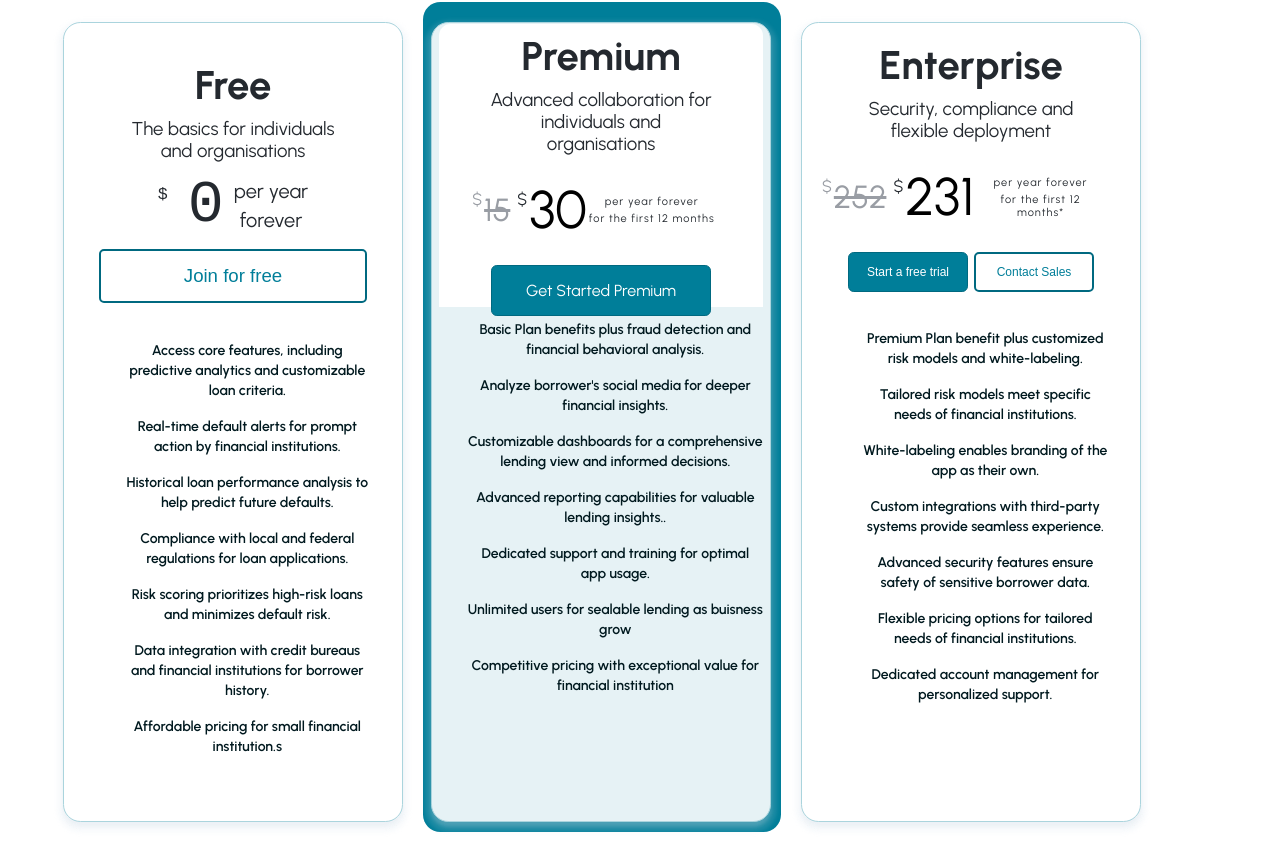
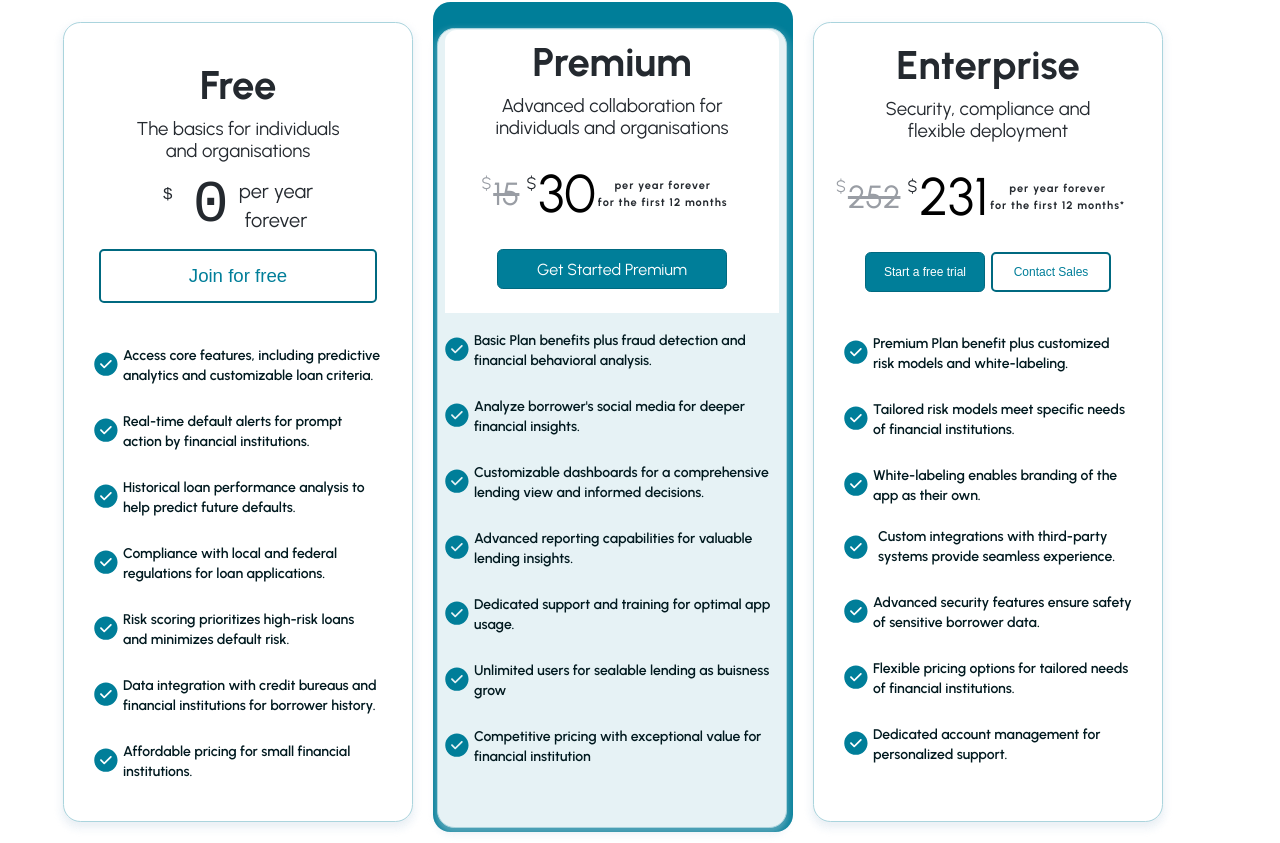
Before and after one commit to t1-loanwise/loanwise-b-team, a React (Create React App) app: page /pricing in a window 1280 px wide. Shown: the part 317-1160 px from the top of the page. Built offline with nearby package versions, Linux system fonts and the light colour scheme.

Commit message:
pricing page completed

```diff
--- a/src/Pages/Pricing/Pricing.css
+++ b/src/Pages/Pricing/Pricing.css
@@ -14,379 +14,7 @@
     font-size: 50px;
     line-height: 77px;
     color: #00191F;
-}
 
-.plan-div p {
-    font-size: 20px;
-    line-height: 29px;
-    text-align: center;
-    color: #00191F;
-    width: 70%;
-}
-
-.plan-div a {
-    font-weight: 700;
-    font-size: 20px;
-    line-height: 24px;
-    text-align: center;
-    text-decoration-line: underline;
-    color: #1D79E5;
-    padding-top: 5px;
-}
-
-/* ---------------------- 1st card style------------------- */
-.card-wrapper {
-    display: flex;
-    align-items: center;
-    gap: 20px;
-}
-
-.card-div {
-    max-width: 340px;
-    height: 800px;
-    background: #FFFFFF;
-    border: 1px solid #AAD4DD;
-    box-shadow: 0px 4.65954px 4.65954px 5.82442px rgba(208, 223, 232, 0.15), 0px 4.65954px 4.65954px rgba(208, 223, 232, 0.12), 0px 4.65954px 4.65954px rgba(208, 223, 232, 0.09), 0px 4.65954px 4.65954px rgba(208, 223, 232, 0.06), 0px 4.65954px 4.65954px rgba(208, 223, 232, 0.03);
-    border-radius: 17.4733px;
-    padding: 10px 30px;
-    margin-top: 40px;
-}
-
-.free-card {
-    display: flex;
-    flex-direction: column;
-    align-items: center;
-    padding: 30px 5px;
-    gap: 10px;
-    width: 100%;
-    height: 295px;
-    background: #FFFFFF;
-    border-radius: 11.6488px 11.6488px 0px 0px;
-
-}
-
-.free-card h2 {
-
-    font-weight: 700;
-    font-size: 40px;
-    line-height: 45px;
-    color: #24292F;
-    text-align: center;
-}
-
-.free-card p {
-
-    font-weight: 300;
-    font-size: 18.6381px;
-    line-height: 22px;
-    width: 220px;
-    text-align: center;
-    color: #24292F;
-}
-
-.price-div {
-    font-family: 'Azeret Mono', monospace;
-    display: flex;
-    align-items: center;
-    gap: 10px;
-
-
-}
-
-.dollar {
-
-    font-weight: 500;
-    font-size: 20px;
-    line-height: 25px;
-    text-align: center;
-    padding-bottom: 15px;
-    color: #24292F;
-
-
-}
-
-.price-div .zero {
-    font-weight: 400;
-    font-size: 60px;
-    line-height: 67px;
-    text-align: center;
-    color: #24292F;
-    padding-left: 10px;
-}
-
-.time-div {
-    display: flex;
-    flex-direction: column;
-    gap: 4px;
-}
-
-.time-div span {
-    font-family: 'Urbanist';
-    font-weight: 500;
-    font-size: 20px;
-    line-height: 25px;
-    /* padding-left: 10px; */
-    color: #24292F;
-}
-
-.join-btn {
-    display: flex;
-    flex-direction: row;
-    justify-content: center;
-    align-items: center;
-    padding: 16px 32px;
-    gap: 10px;
-    width: 100%;
-    background-color: white;
-    height: 54px;
-    border: 2px solid #006980;
-    border-radius: 5px;
-    font-weight: 500;
-    font-size: 18.6381px;
-    line-height: 22px;
-    text-align: center;
-    color: #007E99;
-}
-
-.join-btn:hover {
-    background-color: #007E99;
-    cursor: pointer;
-    color: #E6F2F5;
-}
-
-.card-features ul {
-    width: 100%;
-    /* list-style-image: url( "C:/Users/FEMI/Desktop/Royas-React-Project/react-project-loanwise/src/Assets/Vector.svg"); */
-    padding-inline-start: 3ch;
-}
-
-.card-features ul li {
-    list-style-type: none;
-    font-weight: 600;
-    font-size: 14px;
-    line-height: 20px;
-    padding: 3px 0px;
-
-
-    color: #00191F;
-    margin-top: 10px;
-
-}
-
-.premium-card {
-    background: #007E99;
-    border-radius: 17.4733px;
-    width: 358px;
-    height: 830px;
-    position: relative;
-    margin-top: 30px;
-}
-
-.premium-card-div {
-    position: absolute;
-    left: 8px;
-    top: 0px;
-    background: #E6F2F5;
-    position: relative;
-    padding: 1px 7px;
-    margin-top: 20px;
-
-}
-
-.premium {
-    width: 100%;
-
-    height: 283.43px;
-    /* border-radius: 17.4733px; */
-    padding-top: 10px;
-
-}
-
-.premium p {
-    width: 230px;
-    font-weight: 500px;
-}
-
-.premium-price-div {
-    margin-left: -25px;
-    display: flex;
-    align-items: center;
-    gap: 2px;
-}
-
-.premium-dollar {
-    color: #999DA4;
-    font-weight: 400;
-    padding-left: 10px;
-}
-
-.premium-price-ash {
-
-    font-weight: 400;
-    font-size: 32px;
-    line-height: 30px;
-    text-align: center;
-    text-decoration: line-through;
-
-    color: #999DA4;
-}
-
-.premium-dollar-black {
-    padding-left: 5px;
-}
-
-.premium-price-black {
-
-    font-weight: 500;
-    font-size: 53px;
-    line-height: 90px;
-    text-align: center;
-
-}
-
-.premium-time span {
-
-    font-weight: 500;
-    font-size: 11px;
-    line-height: 13px;
-    letter-spacing: 1px;
-    color: #24292F;
-
-}
-
-.started-btn {
-    display: flex;
-    flex-direction: row;
-    justify-content: center;
-    align-items: center;
-    padding: 15.1435px 30.287px;
-    gap: 11.65px;
-    width: 220.27px;
-    height: 52.29px;
-    background: #007E99;
-    border: 1px solid #006980;
-    border-radius: 5.82442px;
-    font-family: 'Urbanist';
-
-    font-weight: 500;
-    font-size: 16px;
-    line-height: 19px;
-    text-align: center;
-    color: #FFFFFF;
-    cursor: pointer;
-}
-
-.started-btn:hover {
-    background-color: #00191F;
-}
-
-.trial-btn-div {
-    display: flex;
-    gap: 6px;
-}
-
-.free-btn {
-    display: flex;
-    flex-direction: row;
-    justify-content: center;
-    align-items: center;
-    padding: 5px 10px;
-    gap: 11.65px;
-    width: 120px;
-    height: 40.29px;
-    background: #007E99;
-    border: 1px solid #006980;
-    border-radius: 5.82442px;
-
-    font-weight: 500;
-    font-size: 12px;
-    line-height: 19px;
-    text-align: center;
-    color: #FFFFFF;
-}
-
-.free-btn:hover {
-    cursor: pointer;
-    background-color: #006980;
-
-}
-
-.contact-btn {
-    flex-direction: row;
-    justify-content: center;
-    align-items: center;
-    padding: 5px 10px;
-    gap: 10px;
-    width: 120px;
-    height: 40.29px;
-    background-color: white;
-    border: 2px solid #006980;
-    border-radius: 5px;
-
-    font-weight: 500;
-    font-size: 12px;
-    line-height: 22px;
-    text-align: center;
-    color: #007E99;
-    cursor: pointer;
-}
-
-.contact-btn:hover {
-    background-color: #007E99;
-    color: #FFFFFF;
-}
-
-.pricing-content {
-    display: flex;
-    flex-direction: column;
-    justify-content: center;
-    align-items: center;
-
-    margin-top: 70px;
-
-}
-
-.pricing-content h2 {
-
-    font-weight: 700;
-    font-size: 50px;
-    line-height: 73px;
-    text-align: center;
-    color: #00151A;
-}
-
-.pricing-content p {
-
-    font-weight: 500;
-    font-size: 17px;
-    line-height: 22px;
-    text-align: center;
-    width: 800px;
-    color: #55666A;
-}
-
-
-/* -----------container style----------------------- */
-.pricing-container {
-    padding: 0px 80px;
-}
-
-/* -----------------plan div style---------------- */
-.plan-div {
-    display: flex;
-    justify-content: center;
-    align-items: center;
-    flex-direction: column;
-    padding-top: 40px;
-
-}
-
-.plan-div h1 {
-
-    font-weight: 700;
-    font-size: 50px;
-    line-height: 77px;
-    color: #00191F;
 }
 
 .plan-div p {
@@ -418,7 +46,7 @@
 }
 
 .card-div {
-    width: 340px;
+    width: 350px;
     height: 800px;
     background: #FFFFFF;
     border: 1px solid #AAD4DD;
@@ -446,6 +74,7 @@
     font-size: 40px;
     line-height: 45px;
     color: #24292F;
+
     text-align: center;
 }
 
@@ -503,7 +132,7 @@
     flex-direction: row;
     justify-content: center;
     align-items: center;
-    padding: 16px 32px;
+    padding: 18px 36px;
     gap: 10px;
     width: 100%;
     background-color: white;
@@ -516,13 +145,18 @@
     text-align: center;
     color: #007E99;
 }
-
+.join-btn:hover{
+    background-color: #006980;
+    cursor: pointer;
+    color:#FFFFFF;
+}
 .card-features ul {
     width: 100%;
     display: flex;
     flex-direction: column;
-    /* list-style-image: url("C:/Users/FEMI/Desktop/Royas-React-Project/react-project-loanwise/src/Assets/Vector.svg"); */
-    padding-inline-start: 3ch;
+    align-items: center;
+    gap:5px
+
 
 
 }
@@ -535,13 +169,19 @@
     padding: 3px 0px;
     color: #00191F;
     margin-top: 10px;
-
+    text-align: left;
+    display:flex;
+    align-items: center;
+    gap: 5px;
+}
+.list{
+    padding-top: 5px;
 }
 
 .premium-card {
     background: #007E99;
     border-radius: 17.4733px;
-    width: 358px;
+    width: 360px;
     height: 830px;
     position: relative;
     margin-top: 30px;
@@ -549,8 +189,8 @@
 
 .premium-card-div {
     position: absolute;
-    left: 8px;
-    top: 0px;
+    right: -4px;
+    top: 6px;
     background: #E6F2F5;
     position: relative;
     padding: 1px 7px;
@@ -561,13 +201,13 @@
 .premium {
     width: 100%;
     height: 283.43px;
-    /* border-radius: 17.4733px; */
+
     padding-top: 10px;
 
 }
 
 .premium p {
-    width: 230px;
+    width: 260px;
     font-weight: 500px;
 }
 
@@ -610,7 +250,7 @@
 
 .premium-time span {
 
-    font-weight: 500;
+    font-weight: 700;
     font-size: 11px;
     line-height: 13px;
     letter-spacing: 1px;
@@ -625,19 +265,21 @@
     align-items: center;
     padding: 15.1435px 30.287px;
     gap: 11.65px;
-    width: 220.27px;
-    height: 52.29px;
+    width: 230px;
+    height: 40px;
     background: #007E99;
     border: 1px solid #006980;
     border-radius: 5.82442px;
     font-family: 'Urbanist';
-
     font-weight: 500;
     font-size: 16px;
     line-height: 19px;
     text-align: center;
     color: #FFFFFF;
     cursor: pointer;
+}
+.started-btn:hover{
+    background-color: #00191F;
 }
 
 .trial-btn-div {
@@ -664,6 +306,10 @@
     text-align: center;
     color: #FFFFFF;
 }
+.free-btn:hover{
+    cursor: pointer;
+
+}
 
 .contact-btn {
     flex-direction: row;
@@ -683,6 +329,10 @@
     text-align: center;
     color: #007E99;
     cursor: pointer;
+}
+.contact-btn:hover{
+    color: #FFFFFF;
+    background: #007E99;
 }
 
 .pricing-content {
@@ -716,25 +366,32 @@
 
 /* -------------Frequent Question Section----------------- */
 .frequent-question {
-    margin: 30px 0px;
+    margin: 25px 0px;
 }
 
 
 .frequent-div {
     color: #00191F;
-    text-align: center;
+    display: flex;
+    justify-content: center;
+    align-items: center;
+    flex-direction: column;
+    padding-top: 40px;
+    margin-bottom: 10px;
 }
 
 .frequent-div h2 {
     font-weight: 700;
-    font-size: 35px;
+    font-size: 40px;
     line-height: 77px;
 }
 
 .frequent-div p {
-    font-weight: 500;
-    font-size: 17px;
+    font-weight: 600;
+    font-size: 18px;
     line-height: 20px;
+    width: 700px;
+    text-align: center;
 }
 
 /* -----------------Accordion wrapper----------- */
@@ -743,12 +400,17 @@
     flex-direction: column;
     align-items: flex-start;
     background: #FFFFFF;
+    width: 100%;
+    margin-top: 80px;
 }
 
 .List-container h2 {
     font-weight: 500;
     font-size: 30px;
     color: #1E1E1C;
+    width: 300px;
+    text-align: left;
+    line-height: 30px;
 }
 
 /* -------accordion------- */
@@ -757,8 +419,7 @@
 }
 
 .item {
-
-    padding: 20px 0px;
+        padding: 20px 0px;
     /* width: 100%; */
     border-top: 1px solid #ccd1d2;
 }
@@ -769,6 +430,21 @@
     cursor: pointer;
     align-items: center;
 }
+.minus{
+    font-size: 1.4em;
+    font-weight: 800;
+    border: 2px solid black;
+    border-radius: 50%;
+    width: 20px;
+    height: 20px;
+    display: flex;
+    align-items: center;
+    padding-left: 3px;
+}
+.title p{
+    font-size:1.1em ;
+    font-weight: 500;
+}
 
 .content {
     max-height: 0px;
@@ -778,13 +454,16 @@
 .content-show {
     height: auto;
     max-height: 90%;
-    margin-top: 10px;
-
+    margin-top: 20px;
+    text-align: left;
+font-size: 1.1em;
+font-weight: 500;
 
 }
 
 
----------useLoanwise--------- .Useloanwise {
+/* ---------useLoanwise--------- */
+ .Useloanwise {
     margin: 100px 0px;
 }
 
@@ -792,6 +471,8 @@
 .footer {
     margin-top: 50px;
 }
+
+/* ----------Responsive Style---------- */
 
 @media (max-width: 768px) {
     .plan-div h1 {
@@ -808,8 +489,18 @@
     }
 
     .card-div {
-        width: 90%;
+        width: 100%;
+        height: fit-content;
     }
+    .premium-card{
+        width: 350px;
+        position: relative;
+    }
+.premium-card-div{
+    width: 95%;
+    position: absolute;
+    right:10px ;
+}
 
     .frequent-div h2 {
         font-size: 30px;
--- a/src/Pages/Pricing/Pricing.jsx
+++ b/src/Pages/Pricing/Pricing.jsx
@@ -1,13 +1,15 @@
 import React from 'react'
-import '../Pricing/Pricing.css'
-import Question from '../../components/Question'
+import checkmark from "../../Images/Vector.svg"
+import Question from '../Pricing/Question.jsx'
 import Footer from '../../components/Footer/Footer.jsx'
 import Header from '../../components/Header/Header.jsx'
 import LoanwiseUsers from '../Home/LoanwiseUsers/LoanwiseUsers'
+import '../Pricing/Pricing.css'
 
 
 
 const Pricing = () => {
+
 	return (
 		<div className='container'>
 			<Header />
@@ -34,13 +36,51 @@ const Pricing = () => {
 					</div>
 					<div className='card-features'>
 						<ul>
-							<li> Access core features, including predictive analytics and customizable loan criteria.</li>
-							<li>Real-time default alerts for prompt action by financial institutions.</li>
-							<li>Historical loan performance analysis to help predict future defaults.</li>
-							<li>Compliance with local and federal regulations for loan applications.</li>
-							<li>Risk scoring prioritizes high-risk loans and minimizes default risk.</li>
-							<li>Data integration with credit bureaus and financial institutions for borrower history.</li>
-							<li>Affordable pricing for small financial institution.s</li>
+							<li>
+								<img src={checkmark} alt='check mate icon' />
+								<div className='list'>
+										Access core features, including predictive analytics and customizable loan criteria.
+								</div>
+							</li>
+							<li>
+								<img src={checkmark} alt='check mate icon' />
+								<div className='list'>
+									Real-time default alerts for prompt action by financial institutions.
+								</div>
+							</li>
+							<li>
+								<img src={checkmark} alt='check mate icon' />
+								<div className='list'>
+									Historical loan performance analysis to help predict future defaults.
+								</div>
+							</li>
+							<li>
+								<img src={checkmark} alt='check mate icon' />
+								<div className='list'>
+									Compliance with local and federal regulations for loan applications.
+								</div>
+							</li>
+							<li>
+								<img src={checkmark} alt='check mate icon' />
+								<div className='list'>
+									Risk scoring prioritizes high-risk loans and minimizes default risk.
+								</div>
+
+							</li>
+							<li>
+								<img src={checkmark} alt='check mate icon' />
+								<div className='list'>
+										Data integration with credit bureaus and financial institutions for borrower history.
+								</div>
+
+							</li>
+							<li>
+								<img src={checkmark} alt='check mate icon' />
+								<div className='list'>
+									Affordable pricing for small financial institutions.
+								</div>
+
+							</li>
 						</ul>
 					</div>
 				</div>
@@ -64,13 +104,52 @@ const Pricing = () => {
 						</div>
 						<div className='card-features'>
 							<ul>
-								<li>Basic Plan benefits plus fraud detection and financial behavioral analysis.</li>
-								<li>Analyze borrower's social media for deeper financial insights.</li>
-								<li>Customizable dashboards for a comprehensive lending view and informed decisions.</li>
-								<li>Advanced reporting capabilities for valuable lending insights..</li>
-								<li>Dedicated support and training for optimal app usage.</li>
-								<li>Unlimited users for sealable lending as buisness grow</li>
-								<li>Competitive pricing with exceptional value for financial institution</li>
+
+								<li>
+									<img src={checkmark} alt='check mate icon' />
+									<div className='list'>
+										Basic Plan benefits plus fraud detection and financial behavioral analysis.
+								</div>
+
+								</li>
+								<li>
+									<img src={checkmark} alt='check mate icon' />
+									<div className='list'>
+										Analyze borrower's social media for deeper financial insights.
+								</div>
+
+								</li>
+								<li>
+									<img src={checkmark} alt='check mate icon' />
+									<div className='list'>
+										Customizable dashboards for a comprehensive lending view and informed decisions.
+									</div>
+
+								</li>
+								<li>
+									<img src={checkmark} alt='check mate icon' />
+									<div className='list'>
+											Advanced reporting capabilities for valuable lending insights.
+									</div>
+
+								</li>
+								<li>
+									<img src={checkmark} alt='check mate icon' />
+									<div className='list'>	Dedicated support and training for optimal app usage.</div>
+
+								</li>
+								<li>
+									<img src={checkmark} alt='check mate icon' />
+									<div className='list'>
+											Unlimited users for sealable lending as buisness grow
+									</div>
+								</li>
+								<li>
+									<img src={checkmark} alt='check mate icon' />
+									<div className='list'>
+										Competitive pricing with exceptional value for financial institution
+									</div>
+									</li>
 							</ul>
 						</div>
 					</div>
@@ -96,13 +175,54 @@ const Pricing = () => {
 					</div>
 					<div className='card-features'>
 						<ul>
-							<li>Premium Plan benefit plus customized risk models and white-labeling. </li>
-							<li>Tailored risk models meet specific needs of financial institutions.</li>
-							<li>White-labeling enables branding of the app as their own. </li>
-							<li>Custom integrations with third-party systems provide seamless experience.</li>
-							<li> Advanced security features ensure safety of sensitive borrower data.</li>
-							<li>Flexible pricing options for tailored needs of financial institutions.</li>
-							<li>  Dedicated account management for personalized support.</li>
+							<li>
+								<img src={checkmark} alt='check mate icon' />
+								<div className='list'>
+									Premium Plan benefit plus customized risk models and white-labeling.
+								</div>
+
+							</li>
+							<li>
+								<img src={checkmark} alt='check mate icon' />
+								<div className='list'>
+									Tailored risk models meet specific needs of financial institutions.
+								</div>
+
+							</li>
+
+							<li>
+								<img src={checkmark} alt='check mate icon' />
+								<div className='list'>
+									White-labeling enables branding of the app as their own.
+								</div>
+
+							</li>
+							<li>
+								<img src={checkmark} alt='check mate icon' />
+								<div className='list'></div>
+								Custom integrations with third-party systems provide seamless experience.
+							</li>
+							<li>
+								<img src={checkmark} alt='check mate icon' />
+								<div className='list'>
+									Advanced security features ensure safety of sensitive borrower data.
+								</div>
+
+							</li>
+							<li>
+								<img src={checkmark} alt='check mate icon' />
+								<div className='list'>
+									Flexible pricing options for tailored needs of financial institutions.
+								</div>
+
+							</li>
+							<li>
+								<img src={checkmark} alt='check mate icon' />
+								<div className='list'>
+									Dedicated account management for personalized support.
+								</div>
+
+							</li>
 						</ul>
 					</div>
 				</div>
--- a/src/components/Question.jsx
+++ b/src/Pages/Pricing/Question.jsx
@@ -1,6 +1,6 @@
 import React, { useState } from 'react'
-import '../Pages/Pricing/Pricing.css'
-import icon from '../Images/plus.svg'
+import '../Pricing/Pricing.css'
+import icon from '../../Images/plus.svg'
 
 
 
@@ -30,7 +30,7 @@ const Question = () => {
                         <div className='item' key={item.id}>
                             <div className='title' onClick={() => toggle(index)}>
                                 <p>{item.Question}</p>
-                                <span className='plus'>{selected === index ? <div>-</div> : <img src={icon} alt='plus icon' />}</span>
+                                <span className='plus'>{selected === index ? <div className='minus'>-</div> : <img src={icon} alt='plus icon' />}</span>
                             </div>
 
                             <div className={selected === index ? "content-show" : "content"}>
```
